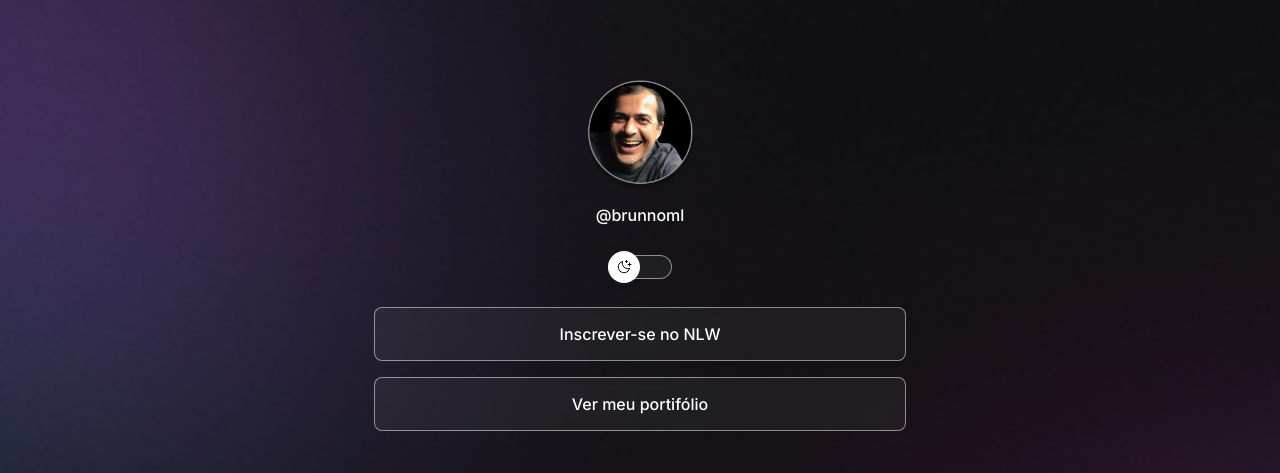
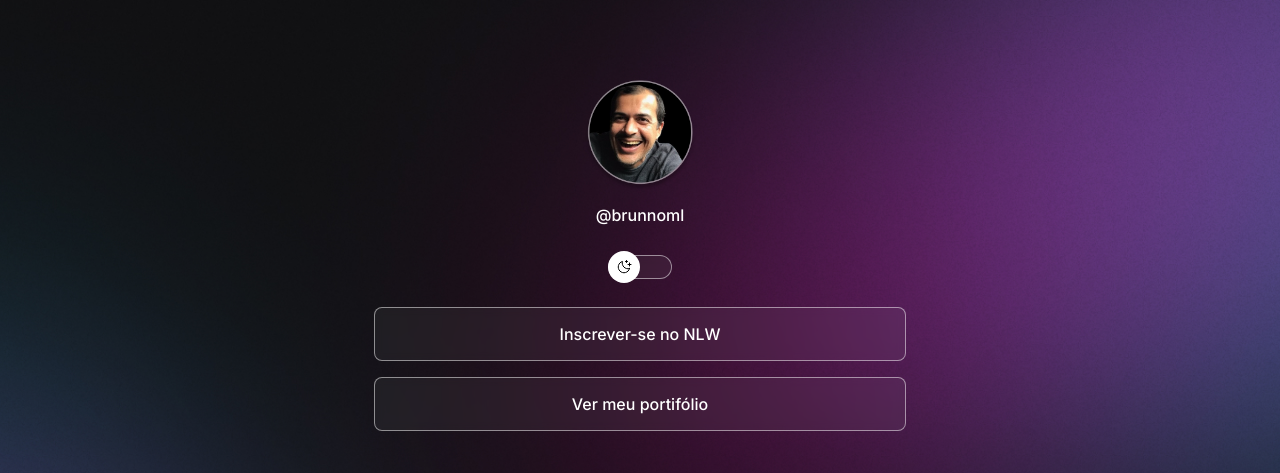
Before and after one commit to BrunnoML/devlinks, a plain HTML site: page index.html in a window 1280 px wide. Shown: the top 473 px of the page. Drawn offline with nearby package versions, Linux system fonts and the light colour scheme.

Commit message:
add bg and media queries

```diff
--- a/style.css
+++ b/style.css
@@ -183,3 +183,16 @@ footer {
   text-align: center;
   font-size: 14px;
 }
+
+/* media queries
+so funciona quando no index tem o comando <meta name="viewport" content="width=device-width, initial-scale=1.0"/>
+*/
+
+@media (min-width: 700px) {
+  :root {
+    --bg-url: url(./assets/bg-desktop.jpg);
+  }
+  .light {
+    --bg-url: url(./assets/bg-desktop-light.jpg);
+  }
+}
```
Also changed, not shown: assets/bg-desktop-light.jpg (added), assets/bg-desktop.jpg (added).
